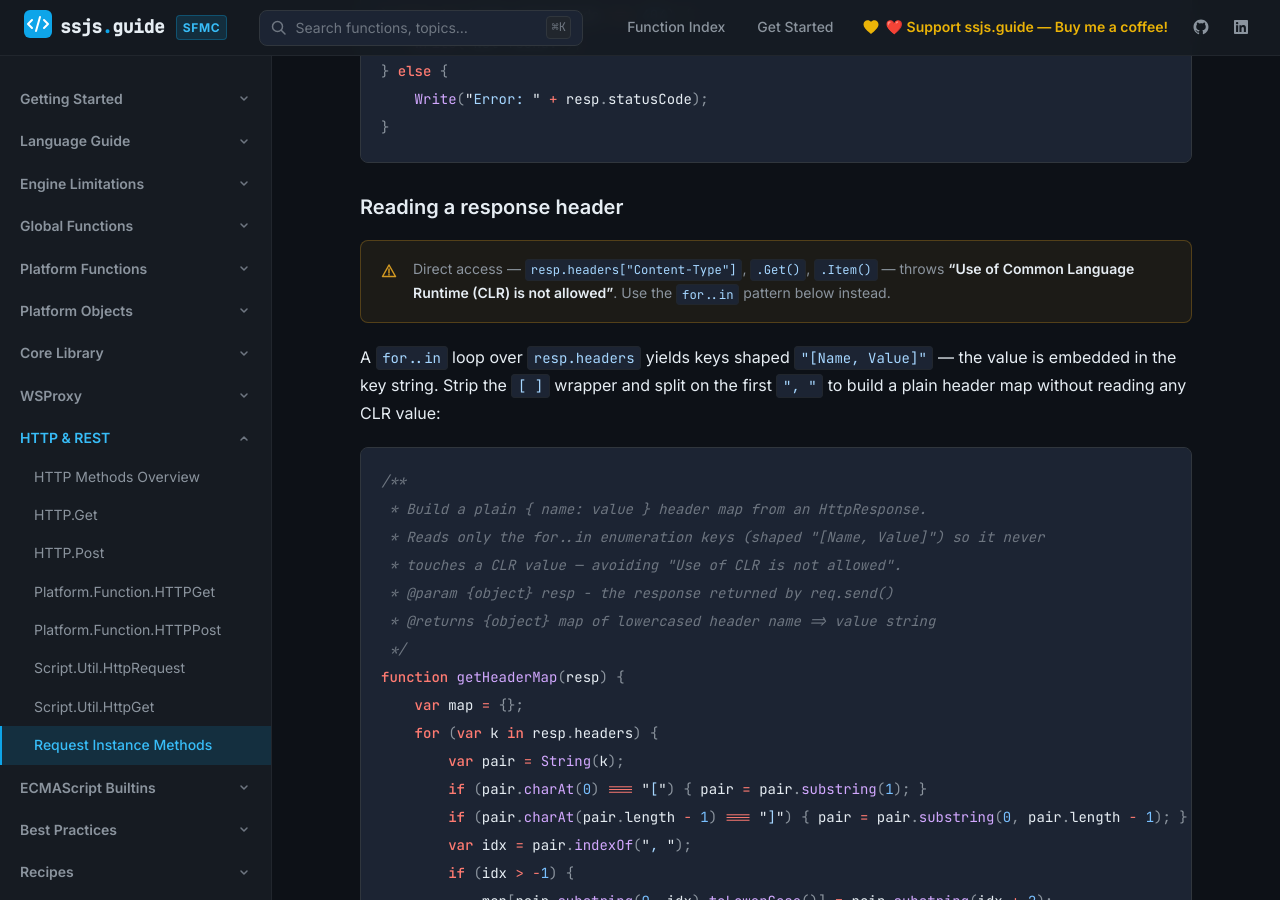
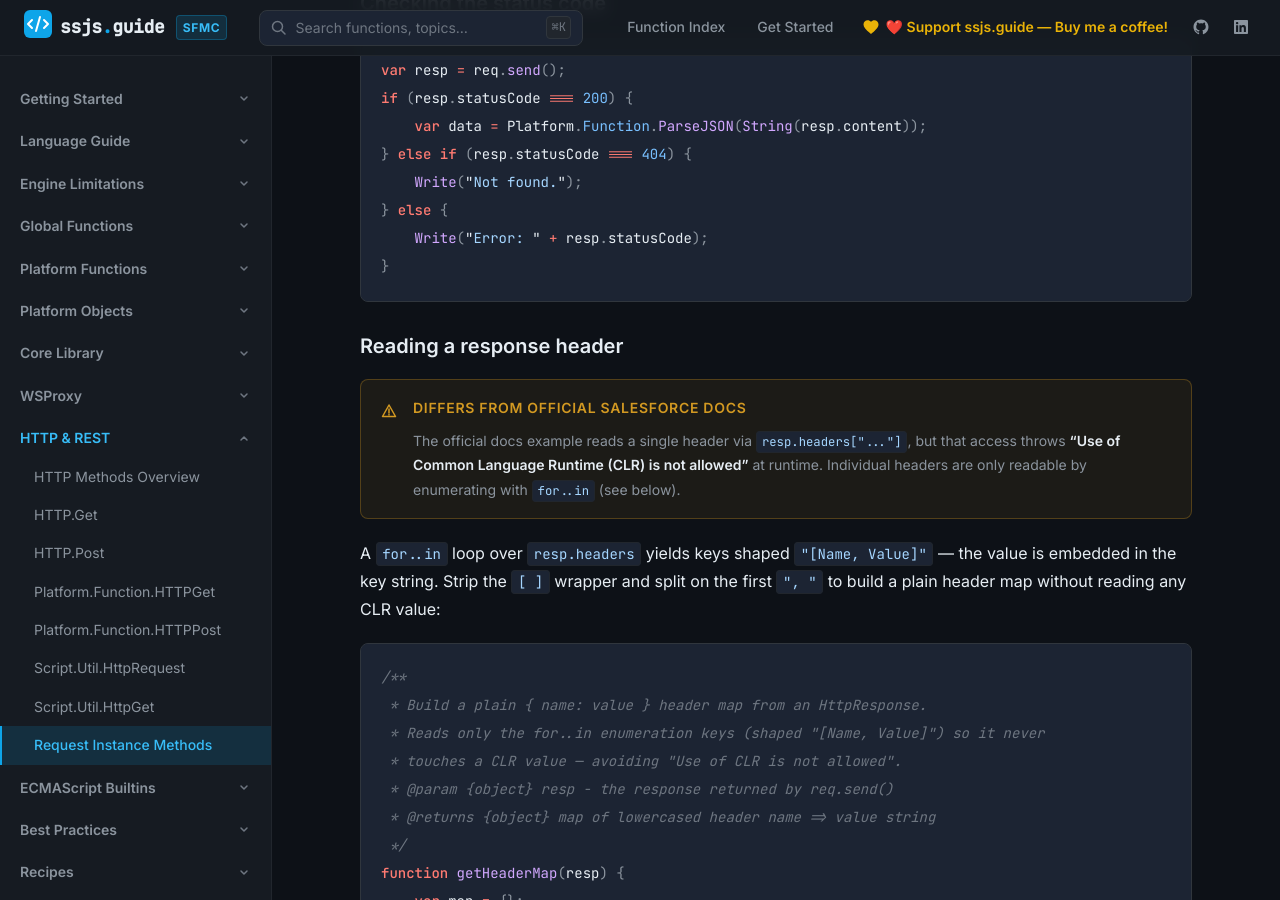
Before and after one commit to JoernBerkefeld/ssjs.guide, a Jekyll site: the page built from http/request-methods.md, in a window 1280 px wide and 900 px high, scrolled down 3663 px. Built offline with Jekyll 4.4.1, drawn with Linux system fonts in a browser that asks for light colours; some of the changed text lies outside the part shown.

Commit message:
fix: flag timeout and headers doc discrepancies on request-methods page

```diff
--- a/http/request-methods.md
+++ b/http/request-methods.md
@@ -25,6 +26,8 @@
 | `req.encoding` | string | `"UTF-8"` | Character encoding |
 | `req.timeout` | number | `30000` | Request timeout in milliseconds |
 | `req.postData` | string | `""` | Request body — used for `POST`, `PUT`, `PATCH` |
+
+{% include differs-from-docs.html note="`timeout` is not listed as a configuration property in the official docs (which only note that `send()` times out after 30 seconds), but the property exists and is applied at runtime." %}
 
 ## Request Object — Methods
 
@@ -124,7 +127,7 @@
 
 ### Reading a response header
 
-{% include callout.html type="warning" content="Direct access — `resp.headers[\"Content-Type\"]`, `.Get()`, `.Item()` — throws **\"Use of Common Language Runtime (CLR) is not allowed\"**. Use the `for..in` pattern below instead." %}
+{% include differs-from-docs.html note="The official docs example reads a single header via `resp.headers[\"...\"]`, but that access throws **\"Use of Common Language Runtime (CLR) is not allowed\"** at runtime. Individual headers are only readable by enumerating with `for..in` (see below)." %}
 
 A `for..in` loop over `resp.headers` yields keys shaped `"[Name, Value]"` — the value is embedded in the key string. Strip the `[ ]` wrapper and split on the first `", "` to build a plain header map without reading any CLR value:
 
```
Also changed, not shown: other parts of http/request-methods.md (+1 -0 lines).
